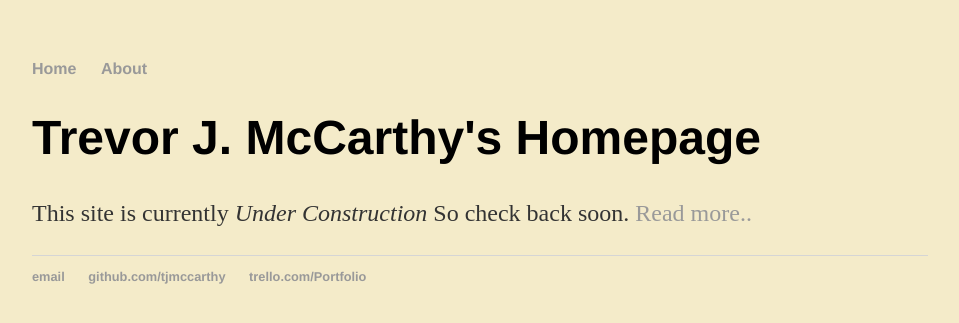
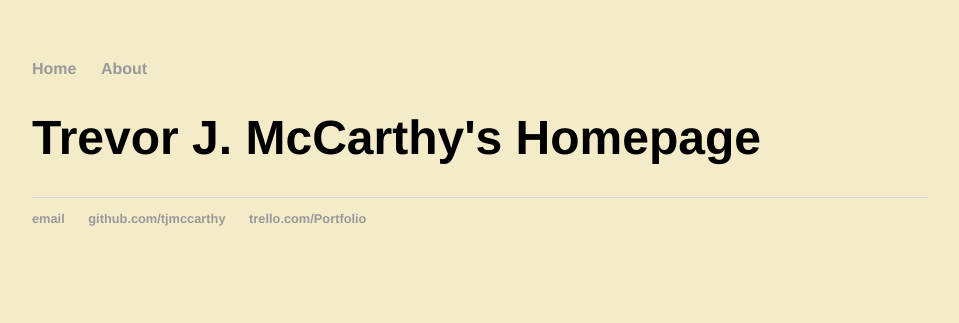
Before and after one commit to tjmccarthy/tjmccarthy.github.io, a Jekyll site: the page built from index.html, in a window 1280 px wide. Shown: the top 323 px of the page, without its empty margins (160-1119 px from the left). Built offline with Jekyll 4.4.1, drawn with Linux system fonts in a browser that asks for light colours.

Commit message:
Update index.html

```diff
--- a/index.html
+++ b/index.html
@@ -4,5 +4,4 @@ title: Trevor J. McCarthy's Homepage
 ---
 <div class="blurb">
 	<h1>Trevor J. McCarthy's Homepage</h1>
-	<p>This site is currently <em>Under Construction</em> So check back soon. <a href="/about">Read more..</a></p>
 </div><!-- /.blurb -->
```
